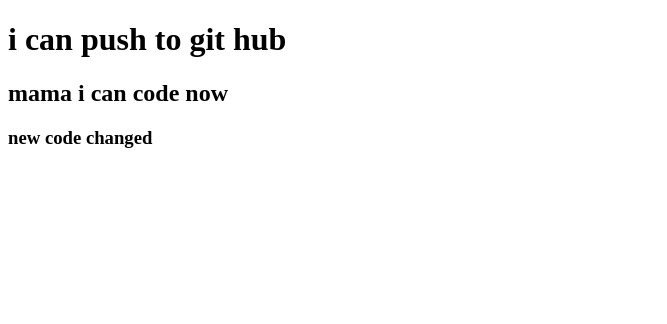
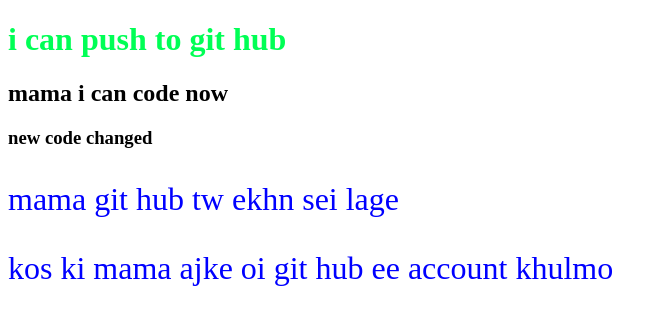
Before and after one commit to Amithasan22/my-scnd-repo, a plain HTML site: page index.html in a window 1280 px wide. Shown: the whole page, without its empty margins (0-667 px from the left). Drawn offline with Linux system fonts and the light colour scheme.

Commit message:
styleadd

```diff
--- a/index.html
+++ b/index.html
@@ -4,12 +4,15 @@
     <meta charset="UTF-8">
     <meta http-equiv="X-UA-Compatible" content="IE=edge">
     <meta name="viewport" content="width=device-width, initial-scale=1.0">
+    <link rel="stylesheet" href="style.css">
     <title>my-scnd repo</title>
 </head>
 <body>
     <h1>i can push to git hub</h1>
     <h2>mama i can code now</h2>
     <h3>new code changed</h3>
+    <p>mama git hub tw ekhn sei lage</p>
+    <p>kos ki mama ajke oi git hub ee account khulmo</p>
 
 
 
--- /dev/null
+++ b/style.css
@@ -0,0 +1,8 @@
+p{
+    color: blue;
+    font-size: 2rem;
+}
+
+h1{
+     color: rgb(0, 255, 85);
+}
```
